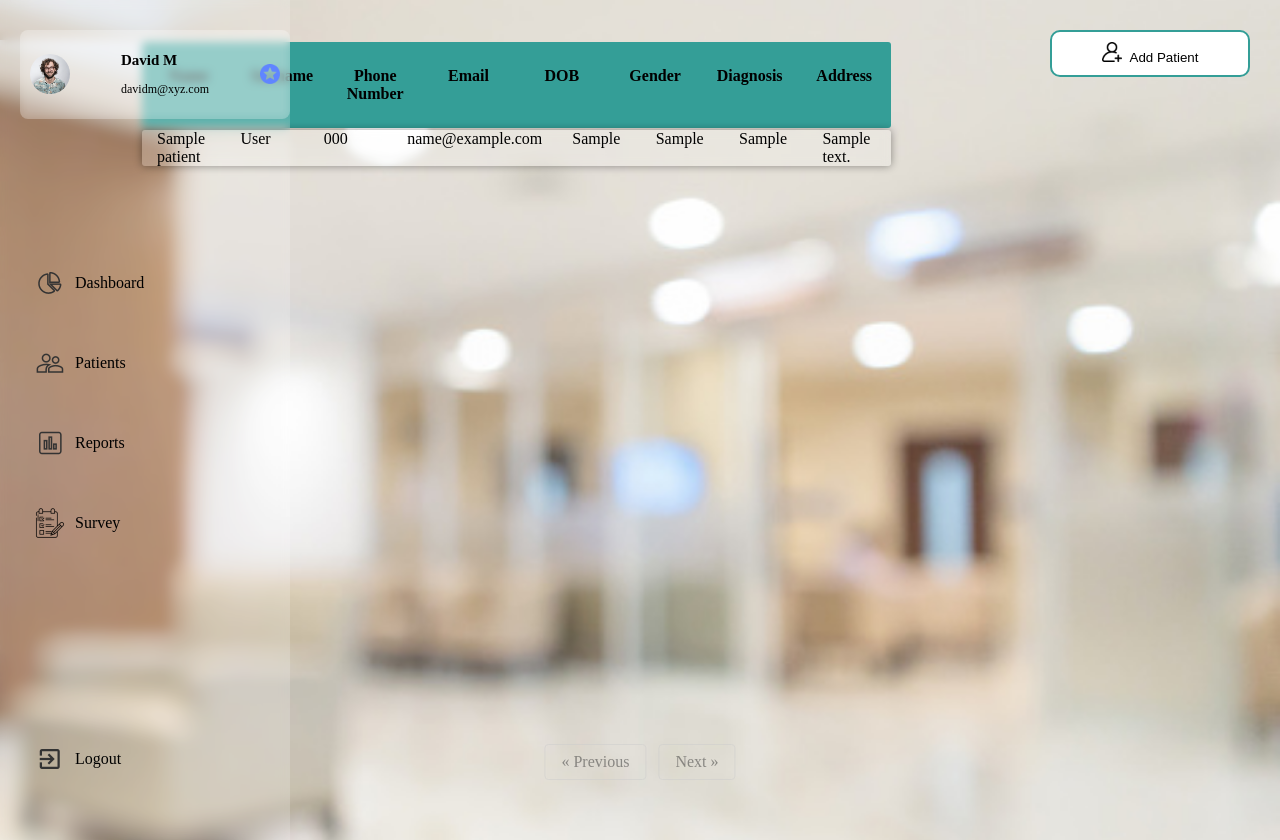
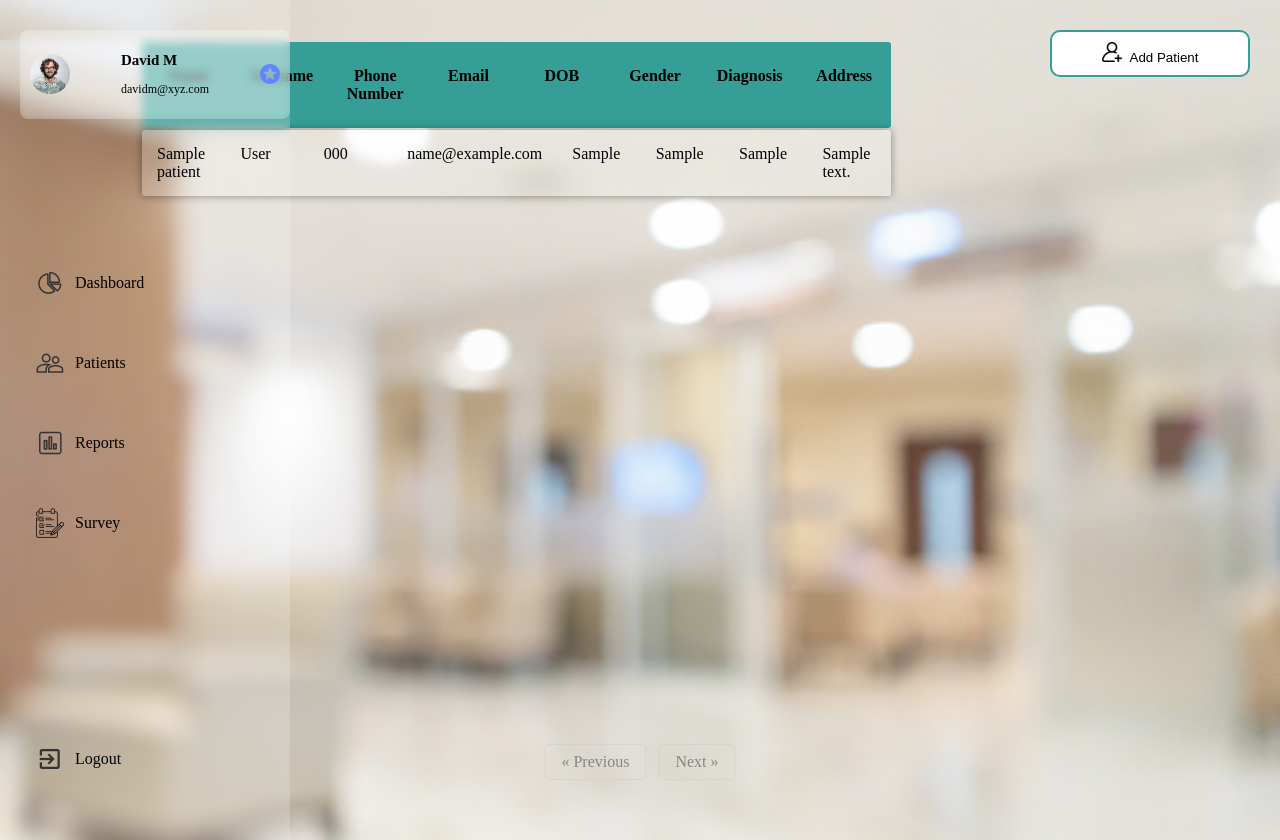
Before and after one commit to Mangokazi/Database-Project, a PHP site: page /Patient-table.php in a window 1280 px wide. Run offline with PHP 8.4, Linux system fonts and the light colour scheme; tables that the repository leaves empty or names only in its code hold one stand-in row (values such as "Sample post").

Commit message:
patient table

```diff
--- a/style.css
+++ b/style.css
@@ -213,6 +213,7 @@ ul li p {
     backdrop-filter: blur(5px);
     border-radius: 3px;
     margin-bottom: 25px;
+    padding: 15px 0;
   }
   .col {
     padding: 0 15px;
@@ -260,7 +261,6 @@ input {
   font-size: 12px;
   margin: 5px auto;
   padding: 13px;
-  text-transform: uppercase;
   transition: all .2s ease-in-out;
   width: 350px;
   transform-origin: 0 0;
@@ -302,7 +302,7 @@ h3.logo {
 
 }
 
-/* Pagination */
+/** Pagination - patient-table **/
 
 .pagination {
   position: fixed;
```
